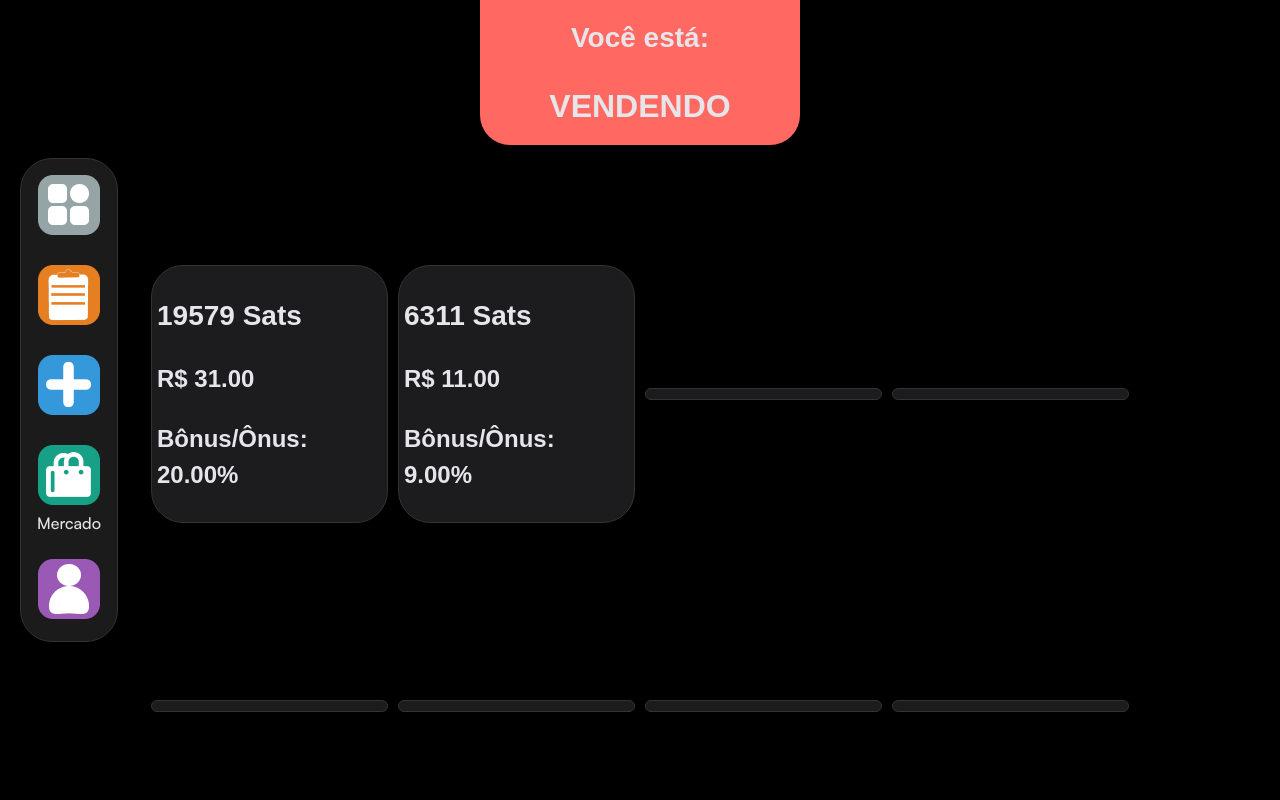
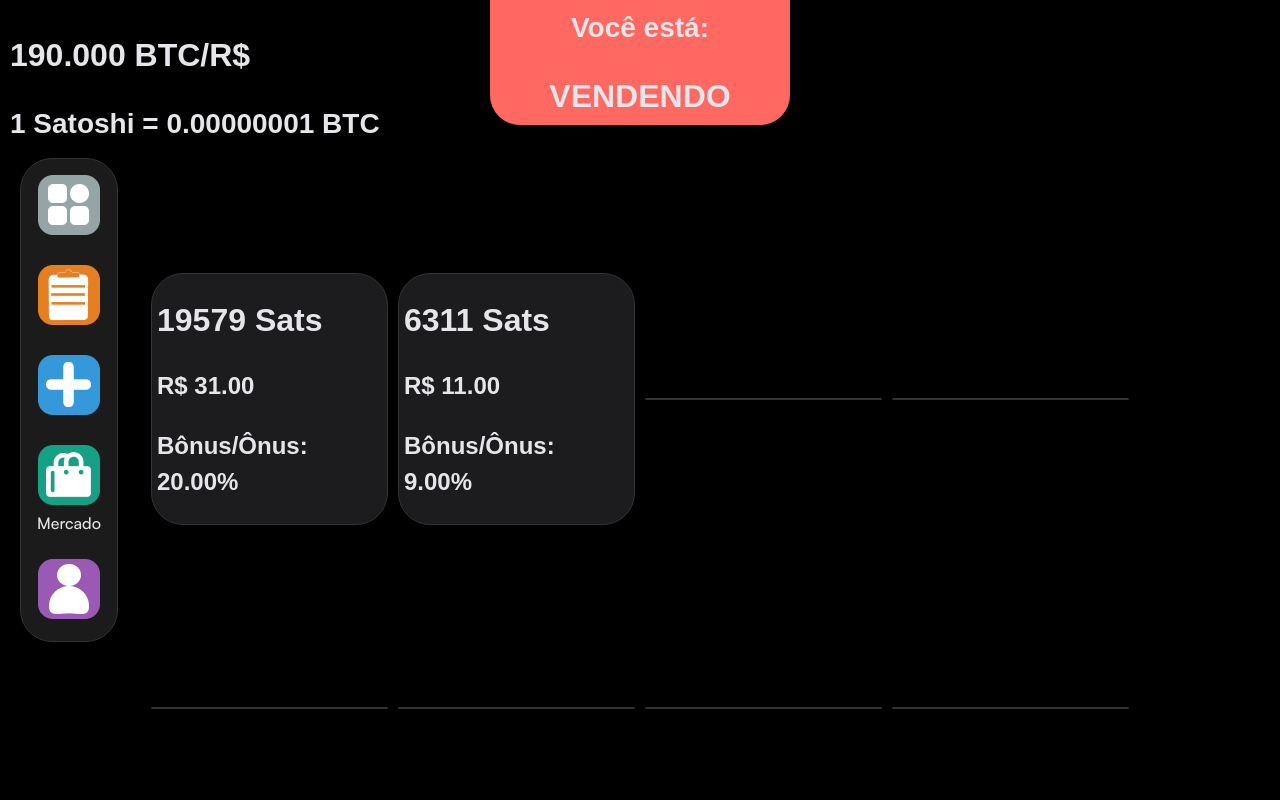
Before and after one commit to Ian-Marcel/BiPFiX, a PHP site: page /Mercado/mercadovenda.php in a window 1280 px wide. Run offline with PHP 8.4, Linux system fonts and the light colour scheme; data comes from the database, SQL or seed files in the repository; some web fonts are replaced.

Commit message:
Mercado concertado

```diff
--- a/Mercado/mercadocompra.php
+++ b/Mercado/mercadocompra.php
@@ -46,6 +46,10 @@
         </header>
 
         <div class="mercado-status">
+            <div class="DDD">
+                <h1>190.000 BTC/R$</h1>
+                <h2>1 Satoshi = 0.00000001 BTC</h2>
+            </div>
             <div style="background-color: #34C848" class="status-box">
                 <div class="status-header">
                     <h2>Você está:</h2>
--- a/Mercado/mercadodisplay.php
+++ b/Mercado/mercadodisplay.php
@@ -33,7 +33,7 @@ function displayOrders($orderType, $currentPage) {
                             if ($i < count($orders)) {
                                 $valorBRL = $orders[$i]['v_brl'];
                                 $valorBTC = converterReaisParaSatoshis($valorBRL);
-                                echo '<h2>' . round( $valorBRL / 190000 * 100000000 * (1 + ($orders[$i]['percentage'] / 100))) . ' Sats</h2>' ;
+                                echo '<h1>' . round( $valorBRL / 190000 * 100000000 * (1 + ($orders[$i]['percentage'] / 100))) . ' Sats</h1>' ;
                                 echo "<h3>R$ {$valorBRL}</h3>";
                                 echo "<h3>Bônus/Ônus: {$orders[$i]['percentage']}%</h3>";
                             }
--- a/Mercado/mercadovenda.php
+++ b/Mercado/mercadovenda.php
@@ -46,6 +46,10 @@
         </header>
 
         <div class="mercado-status">
+        <div class="DDD">
+                <h1>190.000 BTC/R$</h1>
+                <h2>1 Satoshi = 0.00000001 BTC</h2>
+            </div>
             <div class="status-box">
                 <div class="status-header">
                     <h2>Você está:</h2>
--- a/Mercado/style.css
+++ b/Mercado/style.css
@@ -7,7 +7,6 @@ html, body {
     display: grid;
     place-items: center;
 	overflow-x: hidden;
-	overflow-y: hidden;
     background: #000000;
 	font-family: Satoshi-Variable, sans-serif;
     color: #E5E5EA;
@@ -87,26 +86,30 @@ p, span, label {
     justify-content: center;
     align-items: center;
     display: flex;
-    padding: 10px;
     text-align: center;
 }
 .market-row {
-    margin: auto;
     display: grid;
     place-items: center;
 	grid-template-columns: repeat(4, 1fr);
     gap: 10px;
-    height: auto;
 }
 .market-block {
+    margin: auto;
     width: 225px;
     border-radius: 2rem;
 	background-color: #1C1C1EFF;
     border: solid 1px #333;
-    padding: 5px;
+    padding: 0px 5px;
     text-align: justify;
     cursor: pointer;
 }
+.DDD{
+    position: absolute;
+    top: 10px;
+    left: 10px;
+}
+
 @media (max-height: 750px) {
     .market-row{
         grid-template-columns: repeat(3, 1fr);
```
